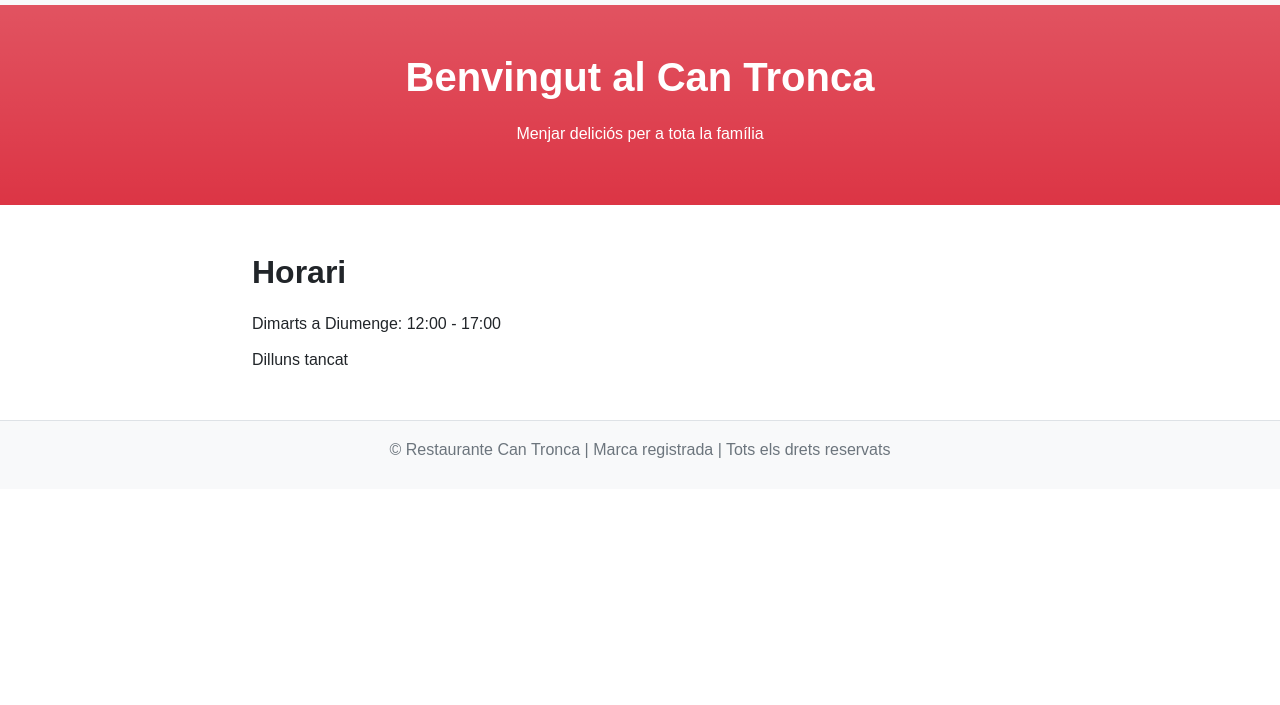
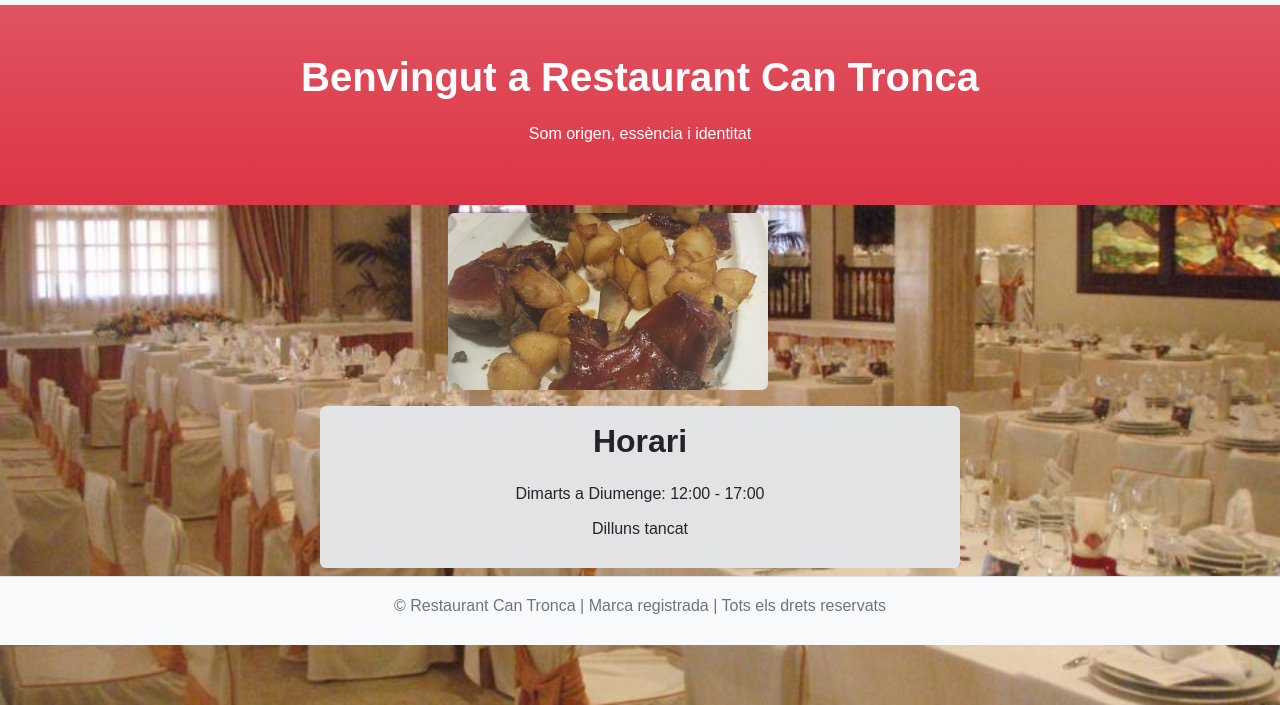
Before and after one commit to JeroniJuan/restaurantDIW, a plain HTML site: page index.html in a window 1280 px wide. Shown: the part 95-800 px from the top of the page. Drawn offline with nearby package versions, Linux system fonts and the light colour scheme.

Commit message:
restaurant commit 2

```diff
--- a/index.html
+++ b/index.html
@@ -27,18 +27,19 @@
     </nav>
 
     <header class="bg-primary text-white text-center py-5 bg-danger bg-gradient">
-        <h1>Benvingut al Can Tronca</h1>
-        <p>Menjar deliciós per a tota la família</p>
+        <h1>Benvingut a Restaurant Can Tronca</h1>
+        <p>Som origen, essència i identitat</p>
     </header>
 
-    <section class="container my-5">
+    <img src="img/FotoIndex.jpg" class="imgIndex w-25 my-2 rounded">
+    <section class="container my-2 bg-secondary-subtle rounded text-center w-50 p-3">
         <h2>Horari</h2>
         <p>Dimarts a Diumenge: 12:00 - 17:00</p>
         <p>Dilluns tancat</p>
     </section>
 
     <footer class="bg-light text-center py-3">
-        <p>&copy; Restaurante Can Tronca | Marca registrada | Tots els drets reservats</p>
+        <p>&copy; Restaurant Can Tronca | Marca registrada | Tots els drets reservats</p>
     </footer>
 
     <script src="https://cdn.jsdelivr.net/npm/bootstrap@5.3.0-alpha1/dist/js/bootstrap.bundle.min.js"></script>
--- a/styles/main.css
+++ b/styles/main.css
@@ -1,4 +1,6 @@
 body {
+    background-image: url(/img/BackgroundCanTronca.jpeg);
+    background-size: cover ;
     font-family: Arial, sans-serif;
 }
 
@@ -15,6 +17,9 @@ footer {
 .imgLogo{
     max-width: 15%;
 }
+.imgIndex{
+    margin-left: 35%;
+}
 .container {
     max-width: 800px;
     margin: auto;
```
Also changed, not shown: img/BackgroundCanTronca.jpeg (added), img/FotoIndex.jpg (added).
